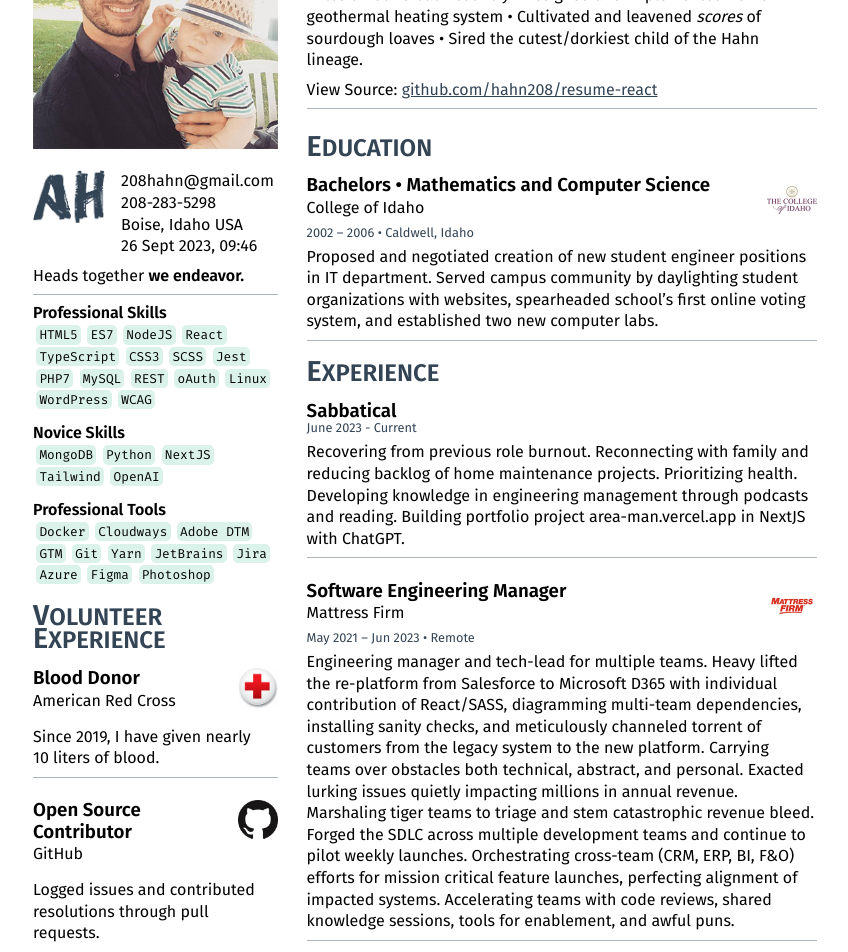
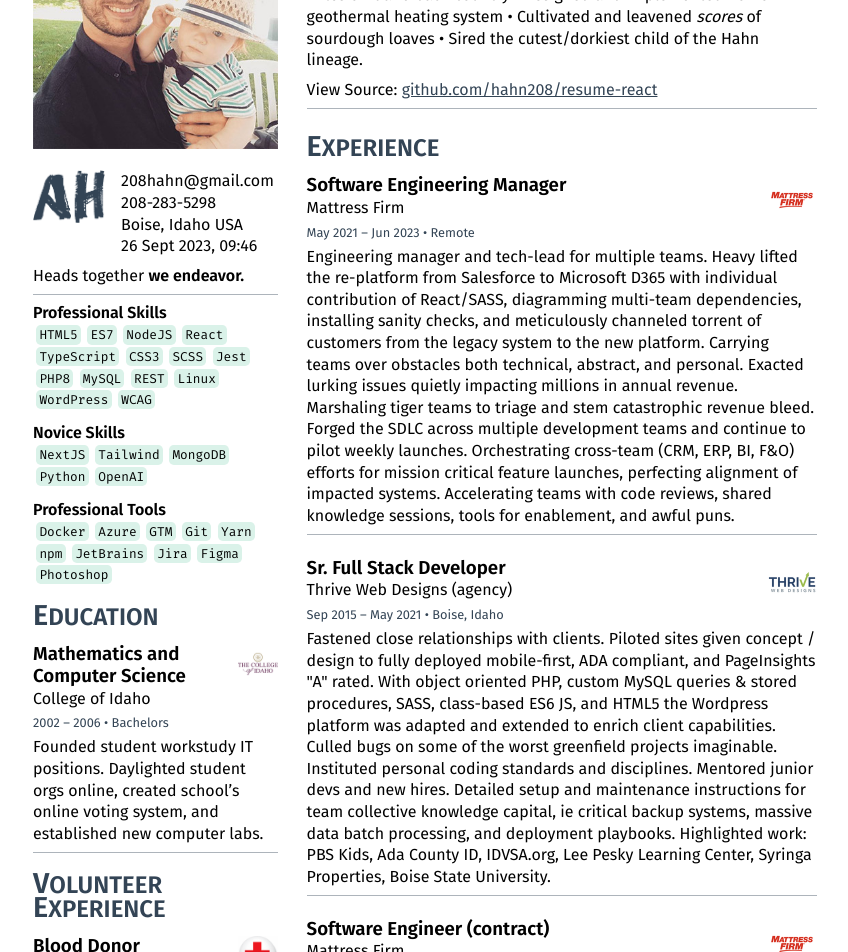
Before and after one commit to hahn208/resume-react, a React (Create React App) app: page / in a window 1280 px wide. Shown: the part 100-1052 px from the top of the page, without its empty margins (215-1063 px from the left). Built offline with nearby package versions, Linux system fonts and the light colour scheme.

Commit message:
Updated content and layout based on feedback.

```diff
--- a/src/App.scss
+++ b/src/App.scss
@@ -140,7 +140,7 @@
 
     .grid-area-sidebar
     {
-        width: 2.2in;
+        width: 2.5in;
     }
 
     p {
--- a/src/App.tsx
+++ b/src/App.tsx
@@ -26,9 +26,9 @@
 const education: ExperienceType[] = require('./data/education.json');
 
 const skillSet: { [key: string]: string[] } = {
-    'pro': ['HTML5', 'ES7', 'NodeJS', 'React', 'TypeScript', 'CSS3', 'SCSS', 'Jest', 'PHP7', 'MySQL', 'REST', 'oAuth', 'Linux', 'WordPress', 'WCAG'],
-    'new': ['MongoDB', 'Python', 'NextJS', 'Tailwind', 'OpenAI'],
-    'tools': ['Docker', 'Cloudways', 'Adobe DTM', 'GTM', 'Git', 'Yarn', 'JetBrains', 'Jira', 'Azure', 'Figma', 'Photoshop']
+    'pro': ['HTML5', 'ES7', 'NodeJS', 'React', 'TypeScript', 'CSS3', 'SCSS', 'Jest', 'PHP8', 'MySQL', 'REST', 'Linux', 'WordPress', 'WCAG'],
+    'new': ['NextJS', 'Tailwind', 'MongoDB', 'Python', 'OpenAI'],
+    'tools': ['Docker', 'Azure', 'GTM', 'Git', 'Yarn', 'npm', 'JetBrains', 'Jira', 'Figma', 'Photoshop']
 };
 
 const bio: { [key: string]: ReactNode } = {
@@ -92,8 +92,6 @@
     return(
         <div className={'grid-area-experience'}>
             <>
-                <h2><em>Education</em></h2>
-                { education.map(experienceItem => (<ResumeItem experience={experienceItem}/>)) }
                 <h2><em>Experience</em></h2>
                 { experienceSet.map(experienceItem => (<ResumeItem experience={experienceItem}/>)) }
             </>
@@ -195,6 +193,8 @@
             <ul className='skills-list'>
                 {skillsOutput(skillSet.tools)}
             </ul>
+            <h2><em>Education</em></h2>
+            { education.map(experienceItem => (<ResumeItem experience={experienceItem}/>)) }
             <h2><em>Volunteer</em> <em>Experience</em></h2>
             { volunteer.map(experienceItem => (<ResumeItem experience={experienceItem}/>)) }
         </div>
--- a/src/data/education.json
+++ b/src/data/education.json
@@ -2,9 +2,9 @@
     {
         "title": "College of Idaho",
         "logo": "cofi.png",
-        "position": "Bachelors • Mathematics and Computer Science",
-        "stint": "2002 – 2006 • Caldwell, Idaho",
-        "details": "Proposed and negotiated creation of new student engineer positions in IT department. Served campus community by daylighting student organizations with websites, spearheaded school’s first online voting system, and established two new computer labs.",
+        "position": "Mathematics and Computer Science",
+        "stint": "2002 – 2006 • Bachelors",
+        "details": "Founded student workstudy IT positions. Daylighted student orgs online, created school’s online voting system, and established new computer labs.",
         "forceWidow": false
     }
 ]
--- a/src/data/experience.json
+++ b/src/data/experience.json
@@ -1,10 +1,4 @@
 [
-    {
-        "position": "Sabbatical",
-        "stint": "June 2023 - Current",
-        "details": "Recovering from previous role burnout. Reconnecting with family and reducing backlog of home maintenance projects. Prioritizing health. Developing knowledge in engineering management through podcasts and reading. Building portfolio project area-man.vercel.app in NextJS with ChatGPT.",
-        "forceWidow": false
-    },
     {
         "title": "Mattress Firm",
         "logo": "mattressfirm.png",
@@ -34,7 +28,7 @@
         "logo": "centurylink.png",
         "position": "Frontend Developer",
         "stint": "Sep 2012 – Aug 2015 • Boise, Idaho",
-        "details": "Evolved codebase to eliminate dependencies on framework shims, decreasing severe technical debt and infrastructure fragility. Authored user-stories for Scrum team to address general performance and usability issues. Conducted A/B tests to measure boosts in revenue achieved by calibrating user experience elements. Engineered user funnel tracing to expose user dead-ends. Directed and delivered browser performance tuning to quell high bounce rate by enacting image optimization, dismantled render blocking, eliminated code redundancies, and shed dead code weight. At times achieved 10x page speed improvement. Empowered team with chrome extension and site tool to remove user interface snags on internal CMS and code repository program.",
+        "details": "Eliminated dependencies on framework shims, decreasing severe technical debt, and increased site stability. Authored user-stories for Scrum team to address general performance and usability issues. Conducted A/B tests to measure boosts in revenue achieved by calibrating user experience elements. Engineered user funnel tracing to expose user dead-ends. Directed and delivered browser performance tuning to quell high bounce rate by enacting image optimization, dismantled render blocking, eliminated code redundancies, and shed dead code weight. At times achieved 10x page speed improvement. Empowered team with chrome extension and site tool to remove user interface snags on internal CMS and code repository program.",
         "forceWidow": false
     },
     {
--- a/src/data/volunteer.json
+++ b/src/data/volunteer.json
@@ -12,7 +12,7 @@
         "logo": "github.png",
         "position": "Open Source Contributor",
         "stint": "",
-        "details": "Logged issues and contributed resolutions through pull requests.",
+        "details": "Logged issues and contributed resolutions through pull requests. Shipped component library updates on npmjs.",
         "forceWidow": false
     }
 ]
```
Also changed, not shown: 1 other file (tests, documents, lock files or other folders).
